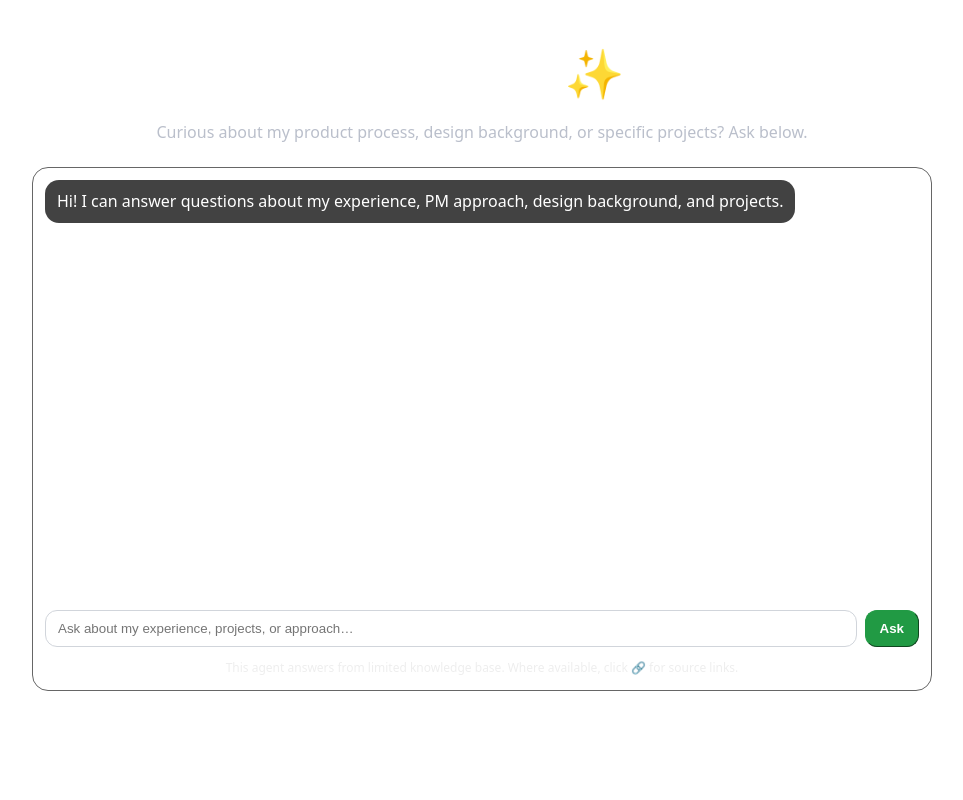
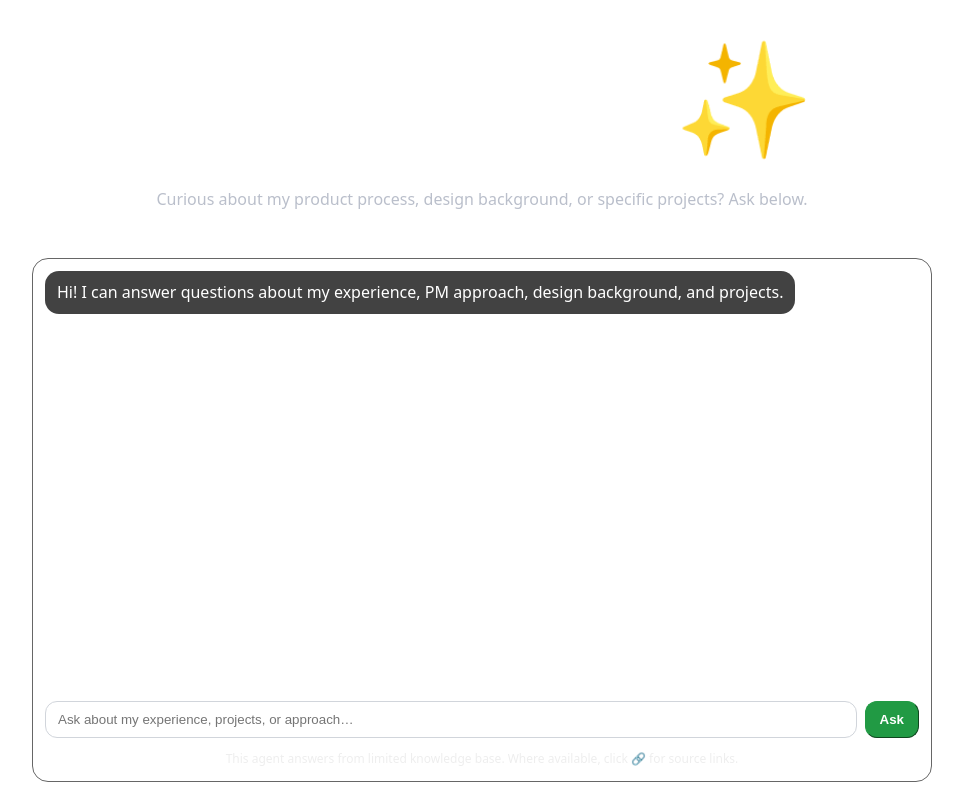
Before and after one commit to ryngrn/portfolio-agent, a Next.js app: page /agent in a window 1280 px wide. Shown: the whole page, without its empty margins (158-1121 px from the left). Built offline with nearby package versions, Linux system fonts and the light colour scheme.

Commit message:
typography

```diff
--- a/app/agent/page.tsx
+++ b/app/agent/page.tsx
@@ -4,8 +4,8 @@ export default function Page(){
   return (
     <main>
       <section style={{maxWidth: '900px', margin: '0 auto'}}>
-        <h1 style={{fontSize:'3rem', fontWeight:600, textAlign:'center', color:'#ffffff', marginBottom:'0.75rem'}}>RyanGPT ✨</h1>
-        <p style={{textAlign:'center', color:'#babfcb', marginBottom:'1.5rem'}}>Curious about my product process, design background, or specific projects? Ask below.</p>
+        <h1 style={{fontSize:'clamp(3.426rem, 3.426rem + ((1vw - 0.2rem) * 6.498), 7rem)', fontWeight:700, textAlign:'center', color:'#ffffff', marginBottom:'0.75rem', marginTop: '1.2rem'}}>RyanGPT ✨</h1>
+        <p style={{textAlign:'center', color:'#babfcb', marginBottom:'3rem'}}>Curious about my product process, design background, or specific projects? Ask below.</p>
         <AgentChat />
       </section>
     </main>
```
